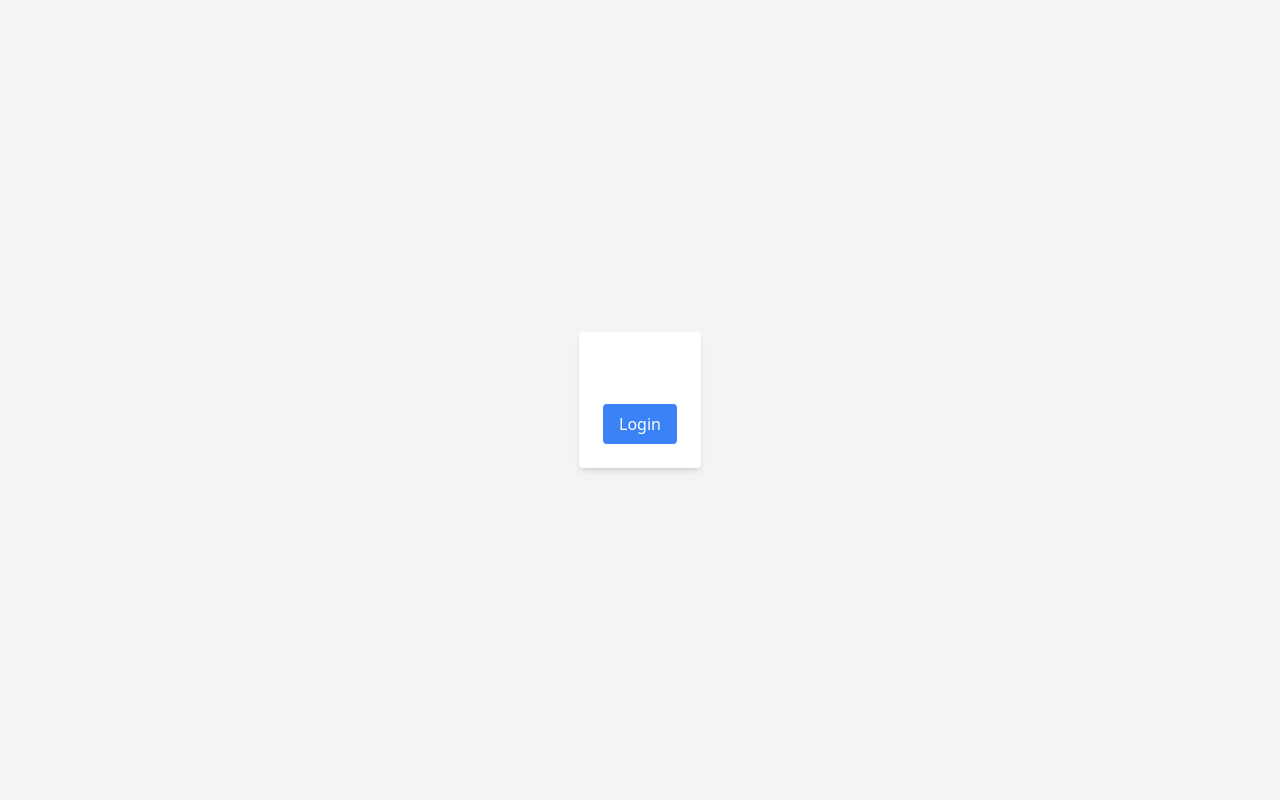
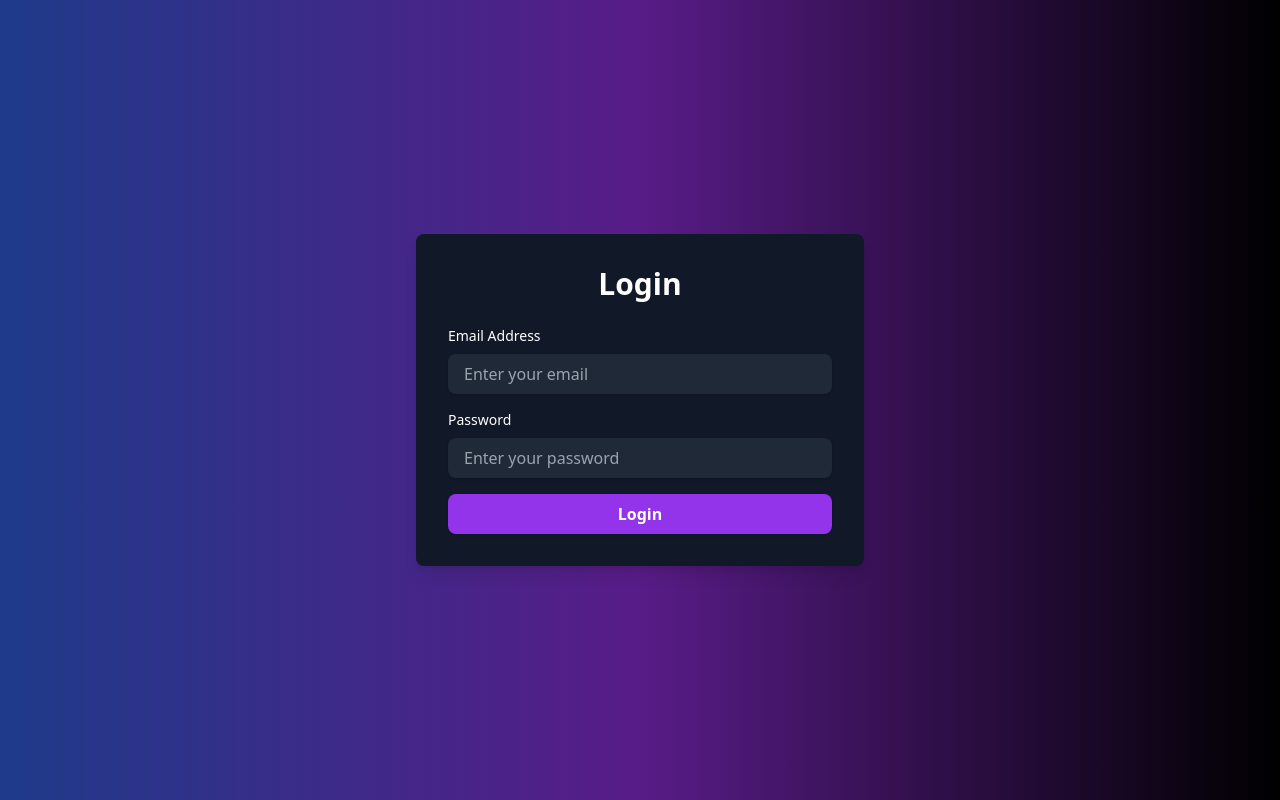
Before and after one commit to FarazAkhter660/Mailing-dashboard, a React (Create React App) app: page / in a window 1280 px wide. Before the commit this address led to /login. Built offline with nearby package versions, Linux system fonts and the light colour scheme.

Commit message:
fix: implement login and dashboard functionality with email list filtering and search

```diff
--- a/src/App.jsx
+++ b/src/App.jsx
@@ -1,13 +1,16 @@
 import React from "react";
-import AppRouter from "./router"; // Import the router
-import { AuthProvider } from "./contexts/AuthContext"; // Wrap app with AuthContext
-import "./styles/globals.css"; // Include Tailwind styles
+import { BrowserRouter as Router, Route, Routes } from "react-router-dom";
+import Login from "./pages/Login";
+import Dashboard from "./pages/Dashboard";
 
 const App = () => {
   return (
-    <AuthProvider>
-      <AppRouter />
-    </AuthProvider>
+    <Router>
+      <Routes>
+        <Route path="/" element={<Login />} />
+        <Route path="/dashboard" element={<Dashboard />} />
+      </Routes>
+    </Router>
   );
 };
 
--- a/src/pages/Login.jsx
+++ b/src/pages/Login.jsx
@@ -1,26 +1,55 @@
-import React from "react";
-import { useAuth } from "../contexts/AuthContext";
+import React, { useState } from "react";
 import { useNavigate } from "react-router-dom";
 
 const Login = () => {
-  const { login } = useAuth();
+  const [email, setEmail] = useState("");
+  const [password, setPassword] = useState("");
   const navigate = useNavigate();
 
-  const handleLogin = () => {
-    login({ name: "John Doe" });
+  const handleLogin = (e) => {
+    e.preventDefault();
+    console.log("Navigating to dashboard...");
     navigate("/dashboard");
   };
 
   return (
-    <div className="min-h-screen flex items-center justify-center bg-gray-100">
-      <div className="p-6 bg-white shadow-md rounded">
-        <h1 className="text-2xl font-bold mb-4">Login</h1>
-        <button
-          onClick={handleLogin}
-          className="px-4 py-2 bg-blue-500 text-white rounded"
-        >
-          Login
-        </button>
+    <div className="min-h-screen flex items-center justify-center bg-gradient-to-r from-blue-900 via-purple-900 to-black">
+      <div className="bg-gray-900 text-white p-8 rounded-lg shadow-lg w-full max-w-md">
+        <h2 className="text-3xl font-bold mb-6 text-center">Login</h2>
+        <form onSubmit={handleLogin}>
+          <div className="mb-4">
+            <label htmlFor="email" className="block text-sm font-medium mb-2">
+              Email Address
+            </label>
+            <input
+              type="email"
+              id="email"
+              placeholder="Enter your email"
+              value={email}
+              onChange={(e) => setEmail(e.target.value)}
+              className="w-full px-4 py-2 bg-gray-800 text-white rounded-lg shadow focus:outline-none focus:ring-2 focus:ring-purple-500"
+            />
+          </div>
+          <div className="mb-4">
+            <label htmlFor="password" className="block text-sm font-medium mb-2">
+              Password
+            </label>
+            <input
+              type="password"
+              id="password"
+              placeholder="Enter your password"
+              value={password}
+              onChange={(e) => setPassword(e.target.value)}
+              className="w-full px-4 py-2 bg-gray-800 text-white rounded-lg shadow focus:outline-none focus:ring-2 focus:ring-purple-500"
+            />
+          </div>
+          <button
+            type="submit"
+            className="w-full bg-purple-600 text-white py-2 px-4 rounded-lg font-semibold shadow hover:bg-purple-700 transition duration-200"
+          >
+            Login
+          </button>
+        </form>
       </div>
     </div>
   );
```
